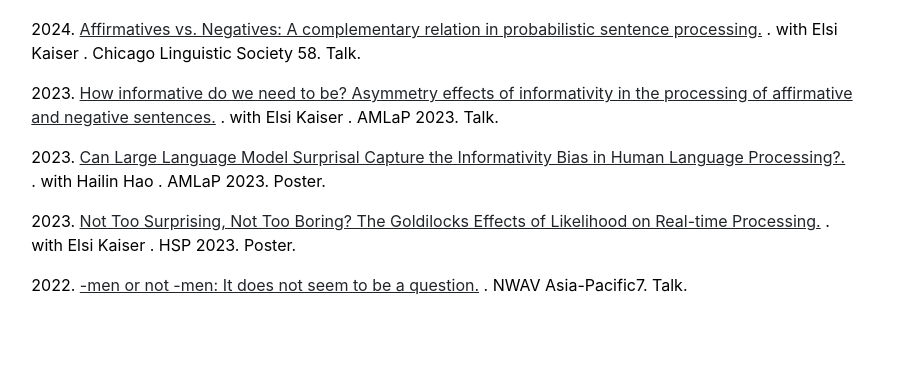
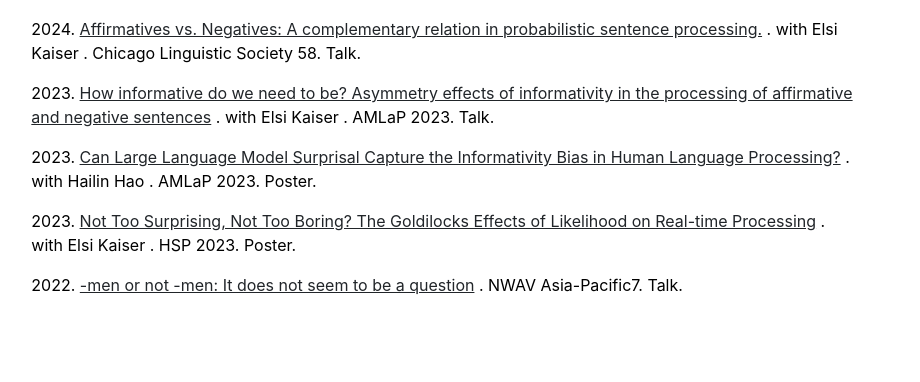
Before and after one commit to MuxuanHe/MuxuanHe.github.io, a Jekyll site: the page built from publications.md, in a window 1280 px wide. Shown: the part 672-1054 px from the top of the page, without its empty margins (198-1118 px from the left). Built offline with Jekyll 4.4.1, drawn with Linux system fonts in a browser that asks for light colours.

```diff
--- a/_data/publications.yml
+++ b/_data/publications.yml
@@ -22,7 +22,7 @@ Intelligence (pp. 178-185).',
       presentation_type: 'Talk'
 
     - date: '2023'
-      title: 'How informative do we need to be? Asymmetry effects of informativity in the processing of affirmative and negative sentences.'
+      title: 'How informative do we need to be? Asymmetry effects of informativity in the processing of affirmative and negative sentences'
       title_url: 'https://osf.io/u6gyv'
       additional_author: 'with Elsi Kaiser'
       #additional_author_url: ''
@@ -30,7 +30,7 @@ Intelligence (pp. 178-185).',
       presentation_type: 'Talk'
 
     - date: '2023'
-      title: 'Can Large Language Model Surprisal Capture the Informativity Bias in Human Language Processing?.'
+      title: 'Can Large Language Model Surprisal Capture the Informativity Bias in Human Language Processing?'
       title_url: 'https://osf.io/w3vds'
       additional_author: 'with Hailin Hao'
       #additional_author_url: ''
@@ -38,7 +38,7 @@ Intelligence (pp. 178-185).',
       presentation_type: 'Poster'
 
     - date: '2023'
-      title: 'Not Too Surprising, Not Too Boring? The Goldilocks Effects of Likelihood on Real-time Processing.'
+      title: 'Not Too Surprising, Not Too Boring? The Goldilocks Effects of Likelihood on Real-time Processing'
       # title_url: ' '
       additional_author: 'with Elsi Kaiser'
       #additional_author_url: ' '
@@ -46,7 +46,7 @@ Intelligence (pp. 178-185).',
       presentation_type: 'Poster'
 
     - date: '2022'
-      title: '-men or not -men: It does not seem to be a question.'
+      title: '-men or not -men: It does not seem to be a question'
       # title_url: ''
       # additional_author: ' '
       #additional_author_url: ' '
```
